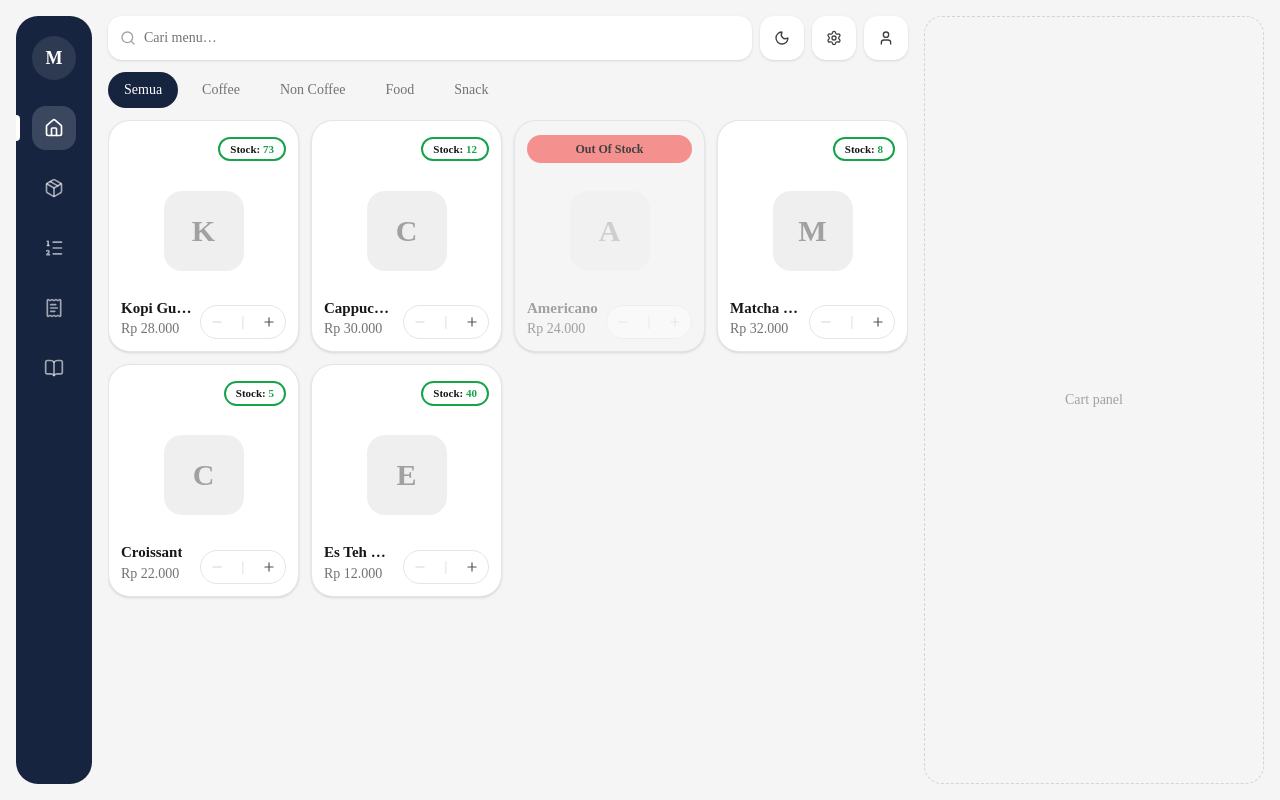
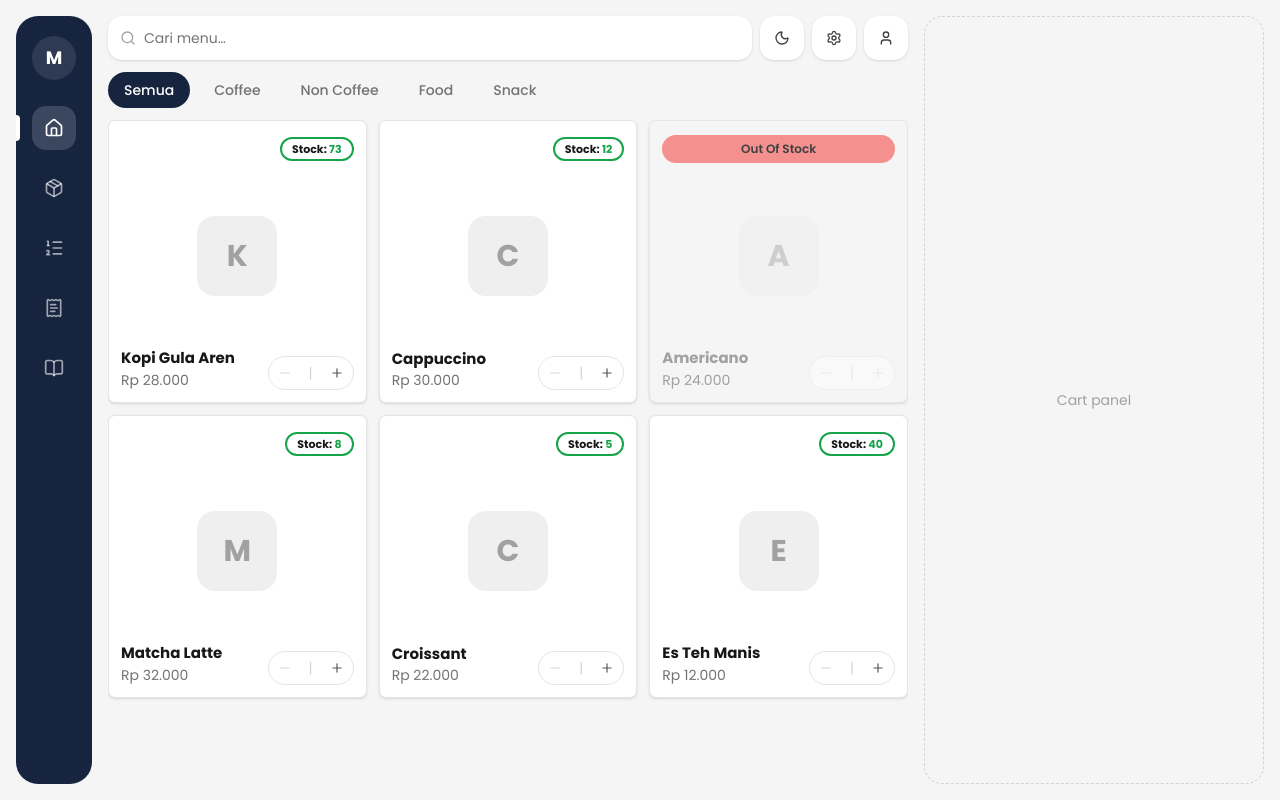
Before and after one commit to Void491111/mooiste-real, a Next.js app in the folder apps/web/: page / in a window 1280 px wide. Built offline with nearby package versions, Linux system fonts and the light colour scheme.

Commit message:
update besar2 an

```diff
--- a/apps/web/src/app/globals.css
+++ b/apps/web/src/app/globals.css
@@ -130,6 +130,9 @@
 }
 
 @theme {
+  --font-sans: var(--font-poppins), ui-sans-serif, system-ui, sans-serif;
+  --radius-card: 7px;
+
   --color-brand: #16243f;
   --color-brand-soft: #1e3050;
   --color-selected: #fdf3cf;
--- a/apps/web/src/app/layout.tsx
+++ b/apps/web/src/app/layout.tsx
@@ -1,29 +1,22 @@
 import type { Metadata } from "next";
-import { Geist, Geist_Mono } from "next/font/google";
+import { Poppins } from "next/font/google";
 import "./globals.css";
 
-const geistSans = Geist({
-  variable: "--font-geist-sans",
+const poppins = Poppins({
   subsets: ["latin"],
-});
-
-const geistMono = Geist_Mono({
-  variable: "--font-geist-mono",
-  subsets: ["latin"],
+  weight: ["400", "500", "600", "700"],
+  variable: "--font-poppins",
 });
 
 export const metadata: Metadata = {
-  title: "Create Next App",
-  description: "Generated by create next app",
+  title: "De Mooiste POS",
+  description: "Kasir De Mooiste",
 };
 
 export default function RootLayout({ children }: LayoutProps<"/">) {
   return (
-    <html
-      lang="en"
-      className={`${geistSans.variable} ${geistMono.variable} h-full antialiased`}
-    >
-      <body className="min-h-full flex flex-col">{children}</body>
+    <html lang="en" className={`${poppins.variable} h-full`}>
+      <body className="h-full antialiased">{children}</body>
     </html>
   );
 }
--- a/apps/web/src/config/pos.config.ts
+++ b/apps/web/src/config/pos.config.ts
@@ -2,7 +2,7 @@ export const POS_CONFIG = {
     currency: { locale: "id-ID", prefix: "Rp", fractionDigits: 0 },
     tax: { rate: 0.1, label: "Tax" },
     stock: { lowThreshold: 10 },
-    grid: {minCardWidth: 190 },
+    grid: { cardWidth: 210, cardHeight: 0 },
 } as const;
 
 export const ORDER_TYPES = [
--- a/apps/web/src/features/pos/components/menu-card.tsx
+++ b/apps/web/src/features/pos/components/menu-card.tsx
@@ -9,6 +9,7 @@ import { formatMoney } from "../lib/format";
 import type { Menu } from "../types";
 import { MenuCardHeader } from "./menu-card-header";
 import { QtyStepper } from "./qty-stepper";
+import { POS_CONFIG } from "@/config/pos.config";
 
 type Props = {
   menu: Menu;
@@ -20,7 +21,7 @@ export function MenuCard({ menu, index, onEditNote }: Props) {
   const card = useMenuCard(menu, index);
 
   return (
-    <motion.div
+        <motion.div
       layout
       initial={VARIANTS.card.initial}
       animate={{ ...VARIANTS.card.animate, transition: { ...SPRING.snappy, delay: card.enterDelay } }}
@@ -28,8 +29,9 @@ export function MenuCard({ menu, index, onEditNote }: Props) {
       transition={SPRING.snappy}
       whileTap={card.isOut ? undefined : { scale: 0.97 }}
       onClick={card.increase}
+      style={{ minHeight: POS_CONFIG.grid.cardHeight }}
       className={cn(
-        "flex flex-col gap-1 rounded-3xl border p-3 shadow-sm",
+        "flex flex-col gap-1 rounded-card border p-3 shadow-sm",
         card.isSelected && "border-selected-ring bg-selected",
         !card.isSelected && !card.isOut && "border-neutral-200 bg-white",
         card.isOut ? "cursor-not-allowed border-neutral-200 bg-neutral-100" : "cursor-pointer",
--- a/apps/web/src/features/pos/components/menu-grid.tsx
+++ b/apps/web/src/features/pos/components/menu-grid.tsx
@@ -21,7 +21,7 @@ export function MenuGrid({ menus }: Props) {
   return (
     <div
       className="grid flex-1 auto-rows-min content-start gap-3 overflow-y-auto pb-2"
-      style={{ gridTemplateColumns: `repeat(auto-fill, minmax(${POS_CONFIG.grid.minCardWidth}px, 1fr))` }}
+      style={{ gridTemplateColumns: `repeat(auto-fill, minmax(${POS_CONFIG.grid.cardWidth}px, 1fr))` }}
     >
       <AnimatePresence mode="popLayout">
         {menus.map(function renderCard(menu, index) {
```
